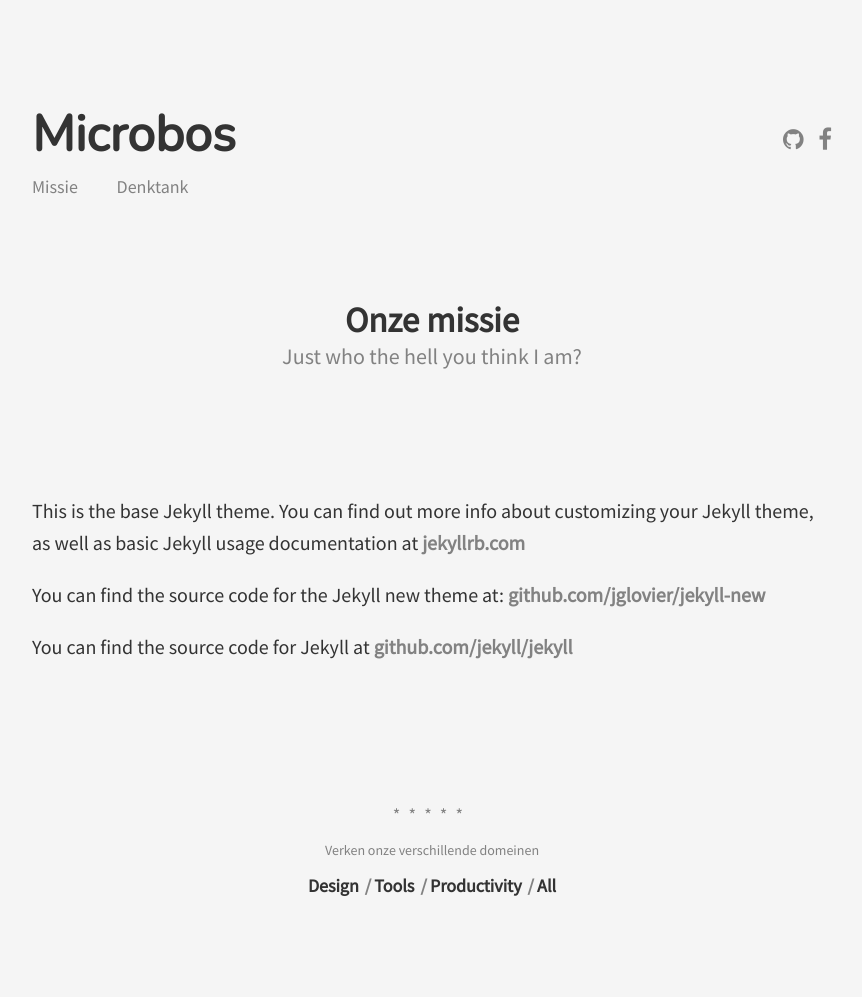
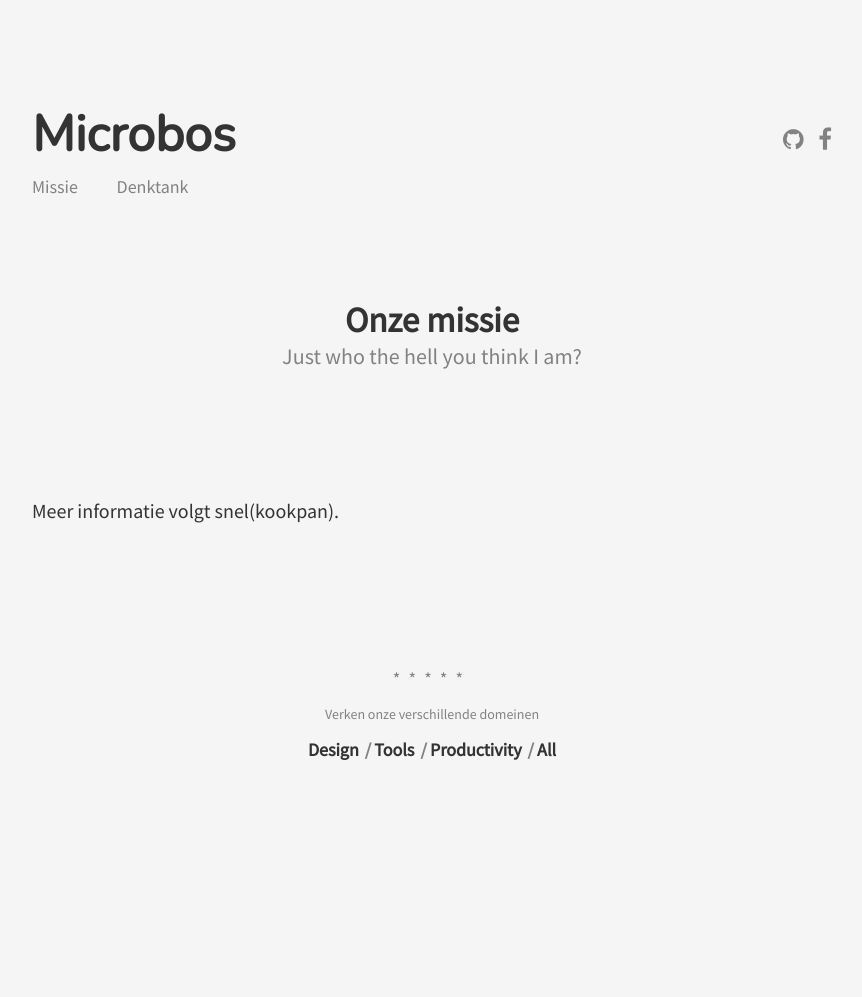
Before and after one commit to SimonBoury/microbos, a Jekyll site: the page built from missie.md, in a window 1280 px wide. Shown: the whole page, without its empty margins (208-1070 px from the left). Built offline with Jekyll 4.4.1, drawn with Linux system fonts in a browser that asks for light colours; after the commit the page ends 900 px from its top, so only the background shows below that.

Commit message:
Update missie.md

```diff
--- a/missie.md
+++ b/missie.md
@@ -5,8 +5,4 @@ subtitle: Just who the hell you think I am?
 permalink: /missie/
 ---
 
-This is the base Jekyll theme. You can find out more info about customizing your Jekyll theme, as well as basic Jekyll usage documentation at [jekyllrb.com](http://jekyllrb.com/)
-
-You can find the source code for the Jekyll new theme at: [github.com/jglovier/jekyll-new](https://github.com/jglovier/jekyll-new)
-
-You can find the source code for Jekyll at [github.com/jekyll/jekyll](https://github.com/jekyll/jekyll)
+Meer informatie volgt snel(kookpan).
```
